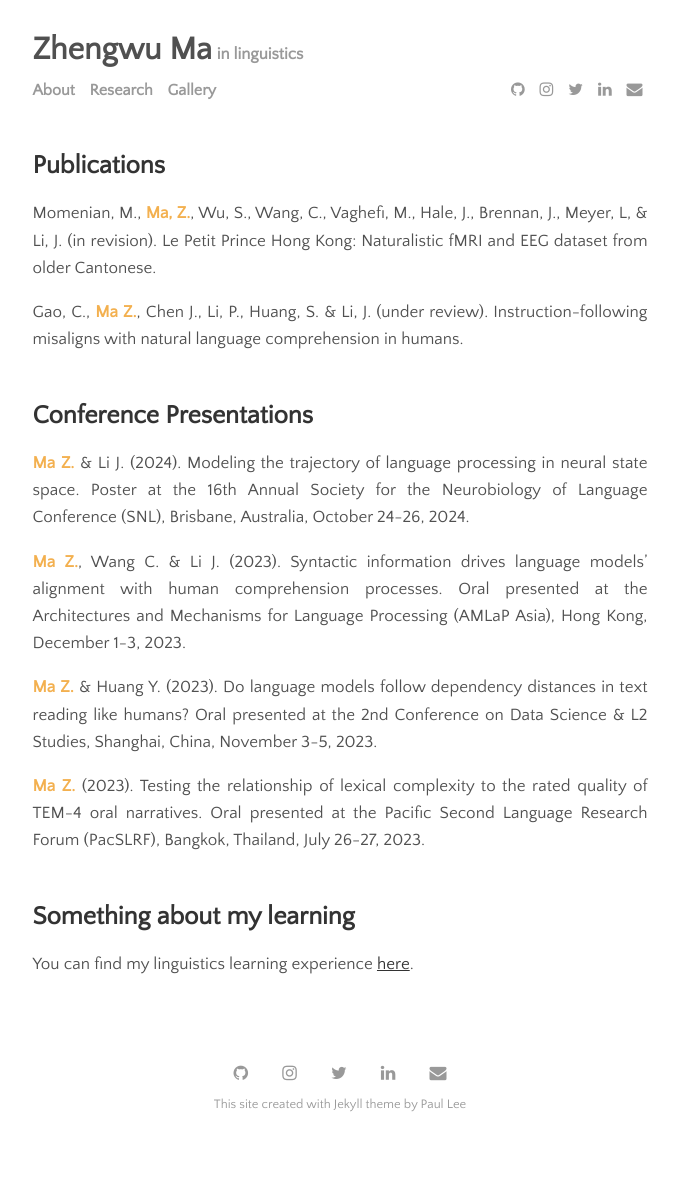
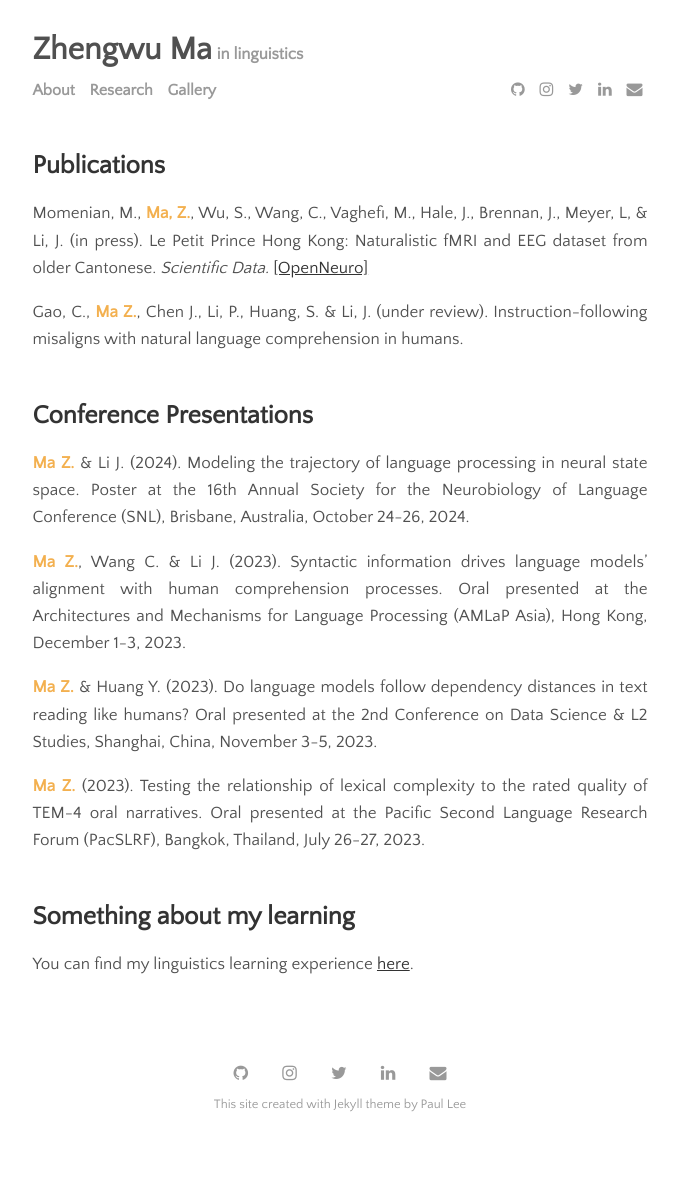
Before and after one commit to zhengwuma/zhengwuma.github.io, a Jekyll site: the page built from menu/research.md, in a window 1280 px wide. Shown: the whole page, without its empty margins (300-979 px from the left). Built offline with Jekyll 4.4.1, drawn with Linux system fonts in a browser that asks for light colours.

Commit message:
Update research.md

```diff
--- a/menu/research.md
+++ b/menu/research.md
@@ -5,7 +5,7 @@ permalink: /research
 ---
 
 ## Publications
-Momenian, M., <span style="color: #f3b04f;"><strong>Ma, Z.</strong></span>, Wu, S., Wang, C., Vaghefi, M., Hale, J., Brennan, J., Meyer, L, & Li, J. (in revision). Le Petit Prince Hong Kong: Naturalistic fMRI and EEG dataset from older Cantonese.
+Momenian, M., <span style="color: #f3b04f;"><strong>Ma, Z.</strong></span>, Wu, S., Wang, C., Vaghefi, M., Hale, J., Brennan, J., Meyer, L, & Li, J. (in press). Le Petit Prince Hong Kong: Naturalistic fMRI and EEG dataset from older Cantonese. _Scientific Data._ <a href="https://openneuro.org/datasets/ds004718/versions/1.1.0">[OpenNeuro]</a>
 
 Gao, C., <span style="color: #f3b04f;"><strong>Ma Z.</strong></span>, Chen J., Li, P., Huang, S. & Li, J. (under review). Instruction-following misaligns with natural language comprehension in humans.
 <br><br>
```
